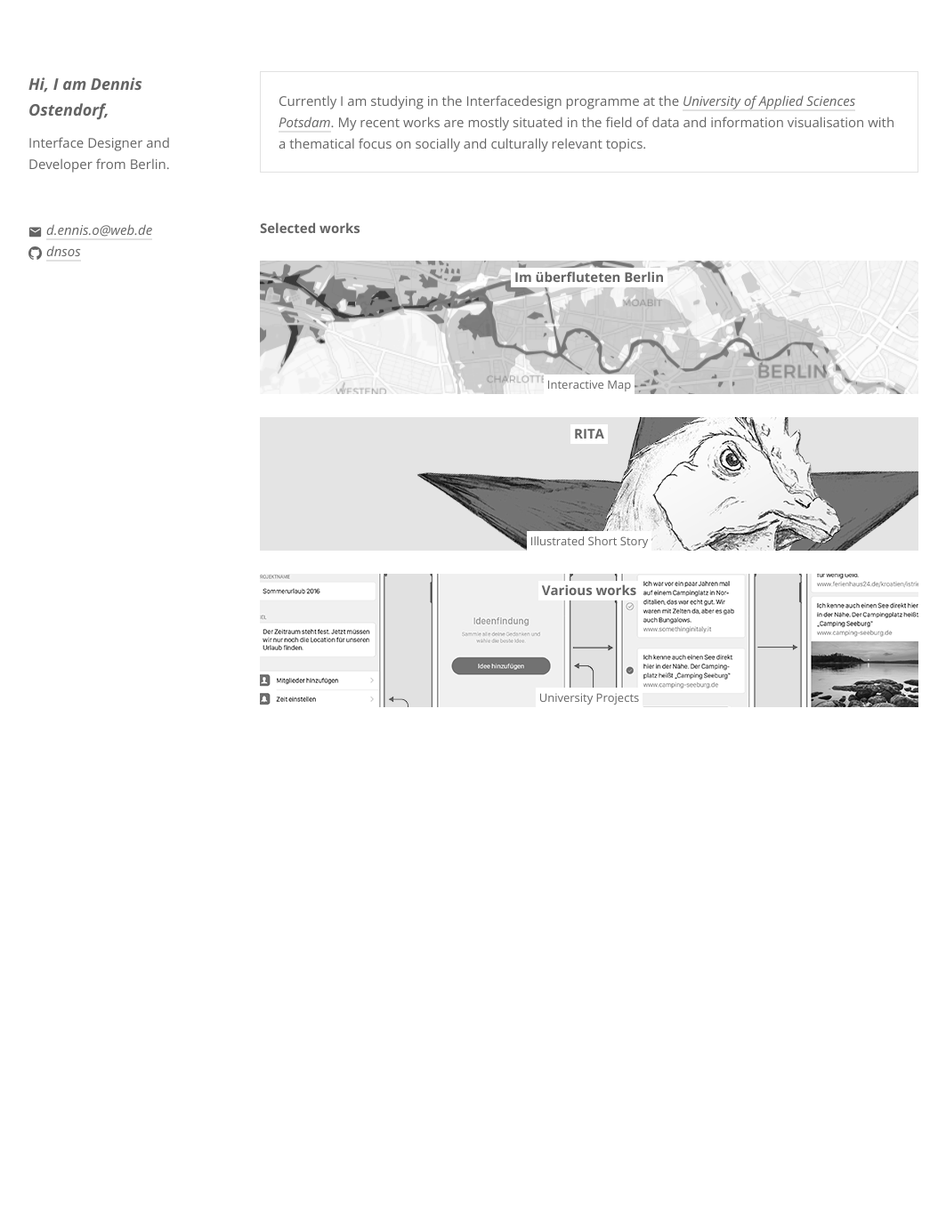
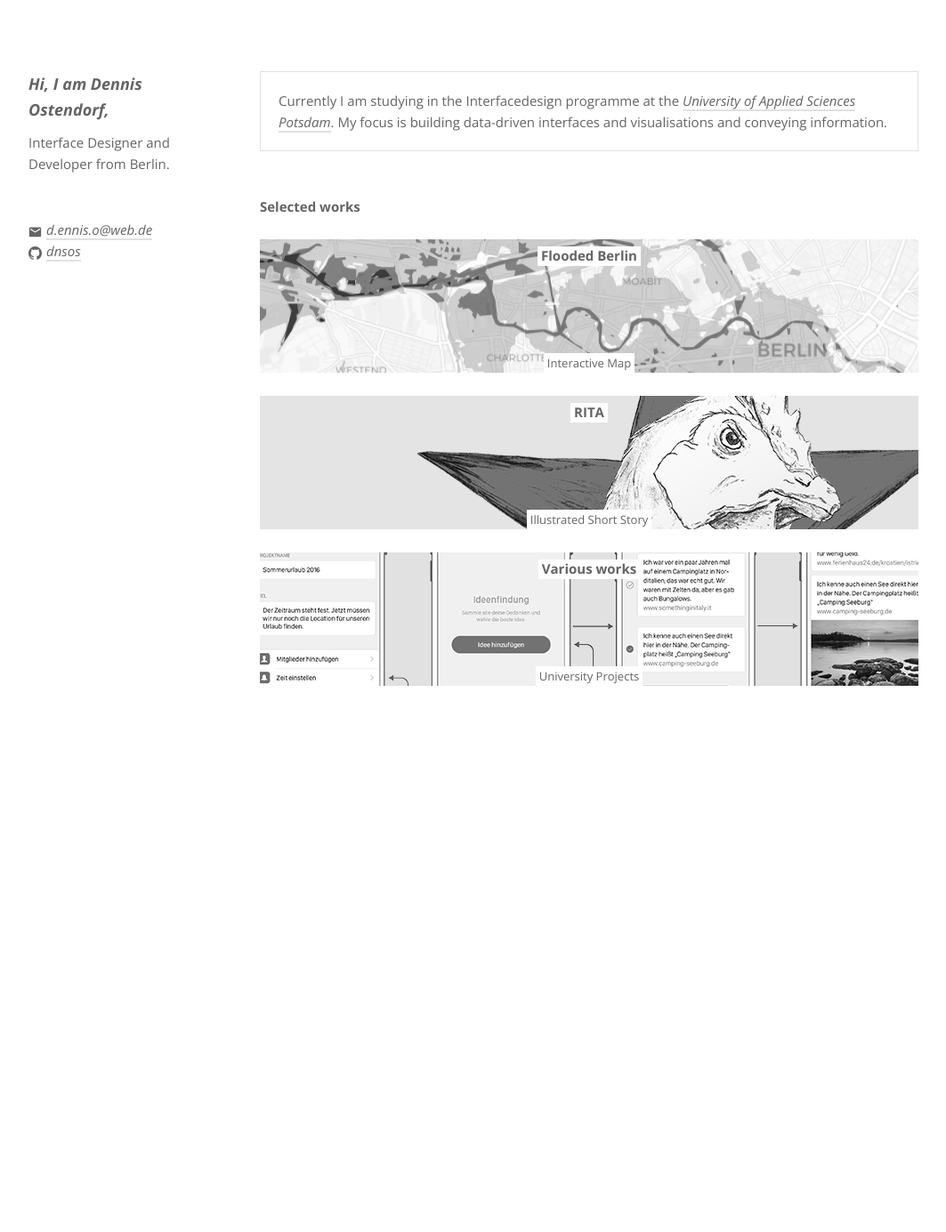
Before and after one commit to dnsos/deinns, a Jekyll site: the page built from index.html, in a window 1280 px wide. Shown: the whole page at 89% size, without its empty margins (108-1171 px from the left). Built offline with Jekyll 4.4.1, drawn with Linux system fonts in a browser that asks for light colours; after the commit the page ends 900 px from its top, so only the background shows below that.

Commit message:
Style and minor content changes

```diff
--- a/_includes/about.html
+++ b/_includes/about.html
@@ -1,5 +1,5 @@
 <section class="about">
-  <p><span>Currently I am studying in the Interfacedesign programme at the <a href="https://www.en.fh-potsdam.de/" target="_blank">University of Applied Sciences Potsdam</a>. My recent works are mostly situated in the field of data and information visualisation with a thematical focus on socially and culturally relevant topics.</span></p>
+  <p><span>Currently I am studying in the Interfacedesign programme at the <a href="https://www.en.fh-potsdam.de/" target="_blank">University of Applied Sciences Potsdam</a>. My focus is building data-driven interfaces and visualisations and conveying information.</span></p>
 </section>
 
 {% include projects.html %}
--- a/_scss/_style.scss
+++ b/_scss/_style.scss
@@ -475,7 +475,8 @@
 }
 
 .projects__grid {
-  margin-bottom: 30rem;
+  margin-bottom: 0rem;
+  overflow: hidden;
   animation: fadein 1.5s;
 }
 
```
Also changed, not shown: _pages/im_ueberfluteten_berlin.md (+2 -2 lines), _pages/university_works.md (+1 -1 lines), img/vks_nav.png (added).
